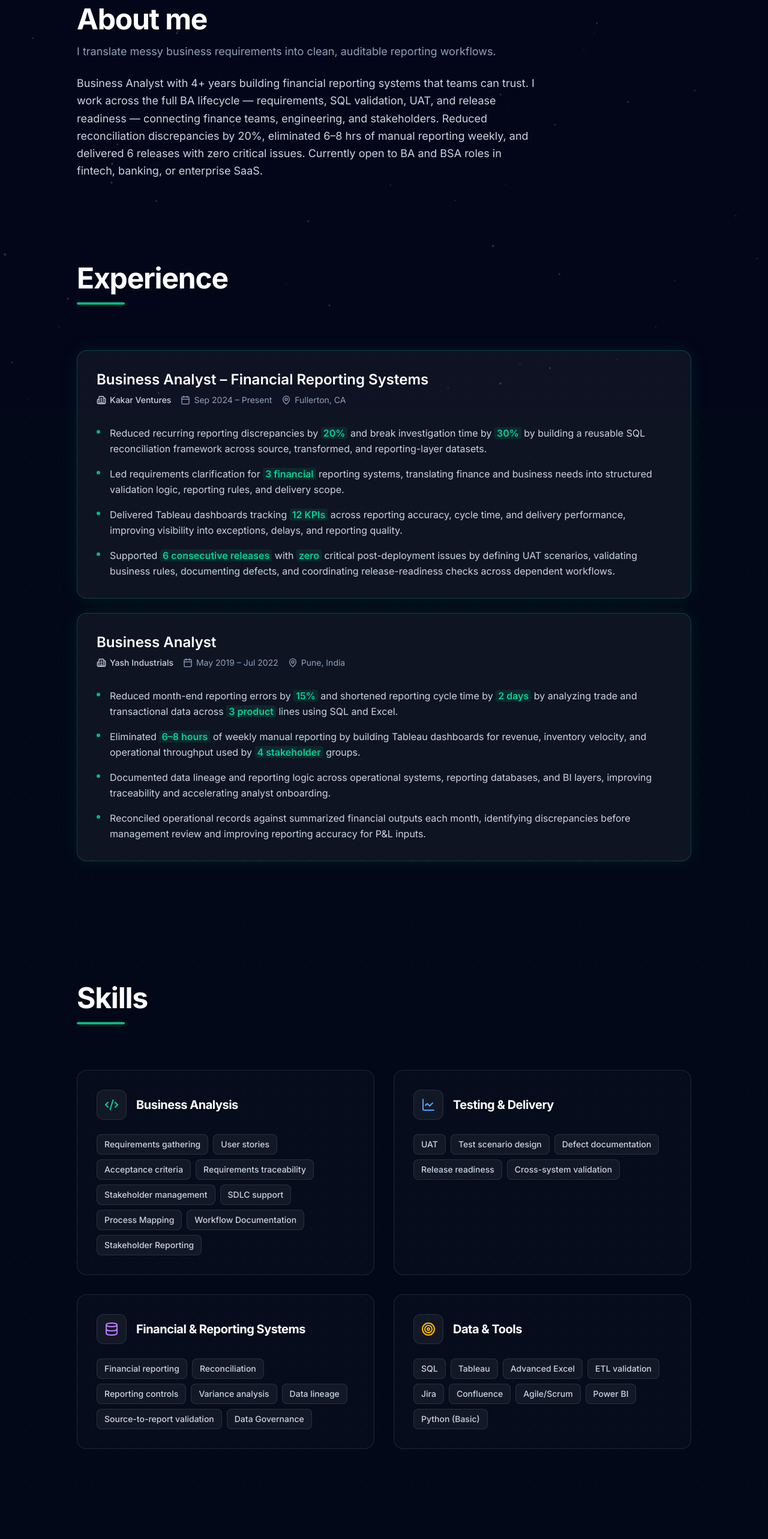
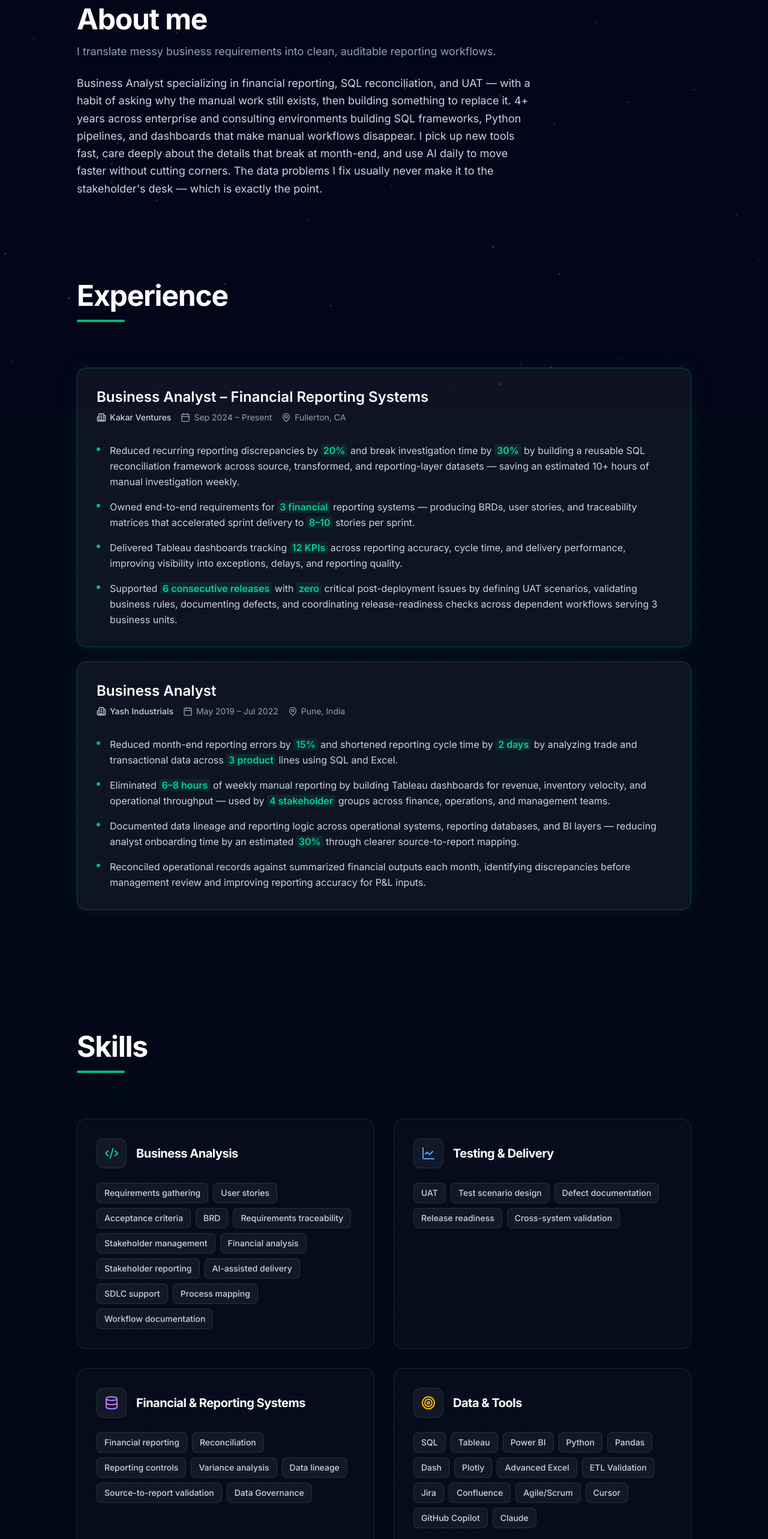
Before and after one commit to Sonawane250398/portfolio, a React (Vite) app: page /about in a window 1280 px wide. Shown: the part 120-2686 px from the top of the page at 60% size. Built offline with nearby package versions, Linux system fonts and the light colour scheme.

Commit message:
final portfolio sync — recruiter ready

```diff
--- a/src/data/resume.ts
+++ b/src/data/resume.ts
@@ -2,8 +2,8 @@ export const resumeData = {
   basics: {
     name: "Yash Sonawane",
     title: "Business Analyst",
-    subtitle: "Financial Reporting · Reconciliation · UAT & Reporting Controls",
-    summary: "Business Analyst with 4+ years building financial reporting systems that teams can trust. I work across the full BA lifecycle — requirements, SQL validation, UAT, and release readiness — connecting finance teams, engineering, and stakeholders. Reduced reconciliation discrepancies by 20%, eliminated 6–8 hrs of manual reporting weekly, and delivered 6 releases with zero critical issues. Currently open to BA and BSA roles in fintech, banking, or enterprise SaaS.",
+    subtitle: "Financial Reporting · SQL Reconciliation · UAT · AI-Powered Delivery",
+    summary: "Business Analyst specializing in financial reporting, SQL reconciliation, and UAT — with a habit of asking why the manual work still exists, then building something to replace it. 4+ years across enterprise and consulting environments building SQL frameworks, Python pipelines, and dashboards that make manual workflows disappear. I pick up new tools fast, care deeply about the details that break at month-end, and use AI daily to move faster without cutting corners. The data problems I fix usually never make it to the stakeholder's desk — which is exactly the point.",
     location: "Fullerton, California, United States",
     email: "yashsonawane25.work@gmail.com",
     phone: "(562) 455-7892",
@@ -11,7 +11,7 @@ export const resumeData = {
       { name: "LinkedIn", url: "https://www.linkedin.com/in/yash-sonawane25" },
       { name: "GitHub", url: "https://github.com/Sonawane250398" }
     ],
-    openTo: ["Business Analyst", "Business Systems Analyst", "Financial Systems Analyst"]
+    openTo: ["Business Analyst", "Business Systems Analyst", "Financial Systems Analyst", "Data Analyst", "Reporting Analyst"]
   },
   architecture: {
     title: "Financial Reporting Data Architecture",
@@ -19,9 +19,10 @@ export const resumeData = {
     steps: [
       { label: "Source Transaction Systems", detail: "Raw financial & operational data" },
       { label: "SQL Reconciliation Framework", detail: "CTEs · Joins · Aggregations · Variance Detection" },
+      { label: "Python Validation Pipeline", detail: "Pandas · Automated checks · Exception classification" },
       { label: "Reporting Control Framework", detail: "5 domains · Checkpoint validation · Audit trails" },
-      { label: "UAT Validation Framework", detail: "Edge case coverage · Release stability" },
-      { label: "Executive Dashboards", detail: "Tableau · 12 KPIs · Finance & Engineering leadership" }
+      { label: "UAT Validation Framework", detail: "Edge case coverage · Release stability · Zero critical issues" },
+      { label: "Executive Dashboards", detail: "Tableau · Power BI · Dash · 12 KPIs · AI-powered delivery" }
     ]
   },
   experience: [
@@ -31,10 +32,10 @@ export const resumeData = {
       dates: "Sep 2024 – Present",
       location: "Fullerton, CA",
       bullets: [
-        "Reduced recurring reporting discrepancies by 20% and break investigation time by 30% by building a reusable SQL reconciliation framework across source, transformed, and reporting-layer datasets.",
-        "Led requirements clarification for 3 financial reporting systems, translating finance and business needs into structured validation logic, reporting rules, and delivery scope.",
+        "Reduced recurring reporting discrepancies by 20% and break investigation time by 30% by building a reusable SQL reconciliation framework across source, transformed, and reporting-layer datasets — saving an estimated 10+ hours of manual investigation weekly.",
+        "Owned end-to-end requirements for 3 financial reporting systems — producing BRDs, user stories, and traceability matrices that accelerated sprint delivery to 8–10 stories per sprint.",
         "Delivered Tableau dashboards tracking 12 KPIs across reporting accuracy, cycle time, and delivery performance, improving visibility into exceptions, delays, and reporting quality.",
-        "Supported 6 consecutive releases with zero critical post-deployment issues by defining UAT scenarios, validating business rules, documenting defects, and coordinating release-readiness checks across dependent workflows."
+        "Supported 6 consecutive releases with zero critical post-deployment issues by defining UAT scenarios, validating business rules, documenting defects, and coordinating release-readiness checks across dependent workflows serving 3 business units."
       ]
     },
     {
@@ -44,21 +45,21 @@ export const resumeData = {
       location: "Pune, India",
       bullets: [
         "Reduced month-end reporting errors by 15% and shortened reporting cycle time by 2 days by analyzing trade and transactional data across 3 product lines using SQL and Excel.",
-        "Eliminated 6–8 hours of weekly manual reporting by building Tableau dashboards for revenue, inventory velocity, and operational throughput used by 4 stakeholder groups.",
-        "Documented data lineage and reporting logic across operational systems, reporting databases, and BI layers, improving traceability and accelerating analyst onboarding.",
+        "Eliminated 6–8 hours of weekly manual reporting by building Tableau dashboards for revenue, inventory velocity, and operational throughput — used by 4 stakeholder groups across finance, operations, and management teams.",
+        "Documented data lineage and reporting logic across operational systems, reporting databases, and BI layers — reducing analyst onboarding time by an estimated 30% through clearer source-to-report mapping.",
         "Reconciled operational records against summarized financial outputs each month, identifying discrepancies before management review and improving reporting accuracy for P&L inputs."
       ]
     }
   ],
   achievements: [
     { metric: "20%", context: "reduction in recurring reconciliation discrepancies" },
-    { metric: "6–8 hrs", context: "of manual reporting effort eliminated weekly" },
+    { metric: "30%", context: "faster break investigation time" },
+    { metric: "10+", context: "hours of manual investigation saved weekly" },
+    { metric: "6–8 hrs", context: "of manual reporting eliminated weekly" },
     { metric: "Zero", context: "critical post-deployment issues across 6 consecutive releases" },
     { metric: "15%", context: "reduction in month-end reporting errors" },
     { metric: "2 days", context: "shortened reporting cycle time" },
-    { metric: "25%", context: "reduction in manual adjustment rate" },
-    { metric: "30%", context: "reduced break investigation time" },
-    { metric: "20%", context: "improved reporting cycle predictability" }
+    { metric: "30%", context: "faster analyst onboarding through clearer data lineage" }
   ],
   projects: [
     {
@@ -280,12 +281,15 @@ ORDER BY total_reqs DESC;`,
         "Requirements gathering",
         "User stories",
         "Acceptance criteria",
+        "BRD",
         "Requirements traceability",
         "Stakeholder management",
+        "Financial analysis",
+        "Stakeholder reporting",
+        "AI-assisted delivery",
         "SDLC support",
-        "Process Mapping",
-        "Workflow Documentation",
-        "Stakeholder Reporting"
+        "Process mapping",
+        "Workflow documentation"
       ]
     },
     {
@@ -315,13 +319,19 @@ ORDER BY total_reqs DESC;`,
       items: [
         "SQL",
         "Tableau",
+        "Power BI",
+        "Python",
+        "Pandas",
+        "Dash",
+        "Plotly",
         "Advanced Excel",
-        "ETL validation",
+        "ETL Validation",
         "Jira",
         "Confluence",
         "Agile/Scrum",
-        "Power BI",
-        "Python (Basic)"
+        "Cursor",
+        "GitHub Copilot",
+        "Claude"
       ]
     }
   ],
@@ -342,12 +352,13 @@ ORDER BY total_reqs DESC;`,
     }
   ],
   certifications: [
-    {
-      name: "AWS Academy Graduate - AWS Academy MLU Machine Learning through Application"
-    }
+    { name: "Tableau Public — Financial Performance Dashboard, 2026" },
+    { name: "Advanced SQL — Kaggle" },
+    { name: "Pandas — Kaggle, Mar 2026" },
+    { name: "Microsoft Get Started with Data Analytics — Microsoft, Mar 2026" }
   ],
   awards: [],
   extra: [
-    "Open to: Business Analyst | Business Systems Analyst | Financial Systems Analyst"
+    "Open to BA, BSA, and Data Analyst roles in fintech, banking, and enterprise SaaS — available immediately"
   ]
 };
```
